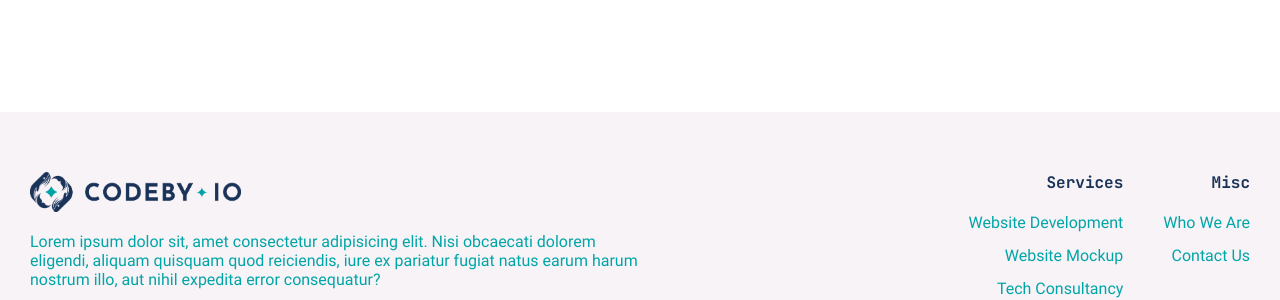
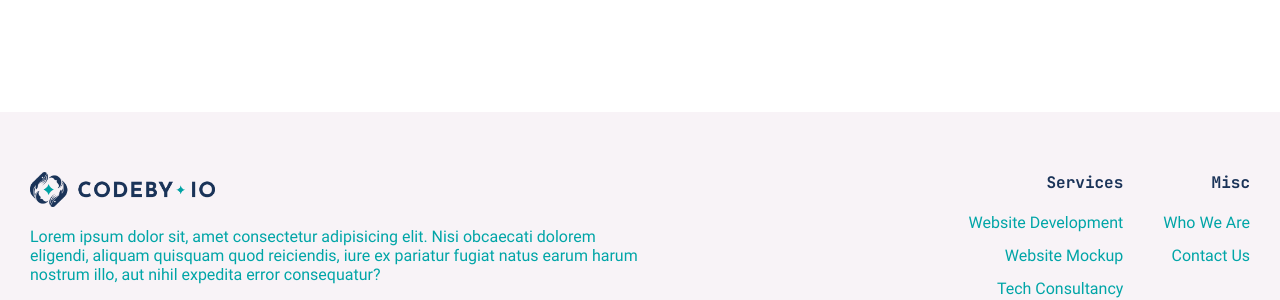
Before and after one commit to codebyio/codebyio.github.io, a Next.js app: page / in a window 1280 px wide. Shown: the part 789-1089 px from the top of the page. Built offline with nearby package versions, Linux system fonts and the light colour scheme.

Commit message:
UI: update footer logo size

```diff
--- a/src/components/Layout/Layout.module.css
+++ b/src/components/Layout/Layout.module.css
@@ -138,7 +138,7 @@
   background-color: var(--secondary-color);
 }
 .footer .web-logo {
-  height: 40px;
+  height: 35px;
 }
 .footer__upper {
   display: flex;
```
